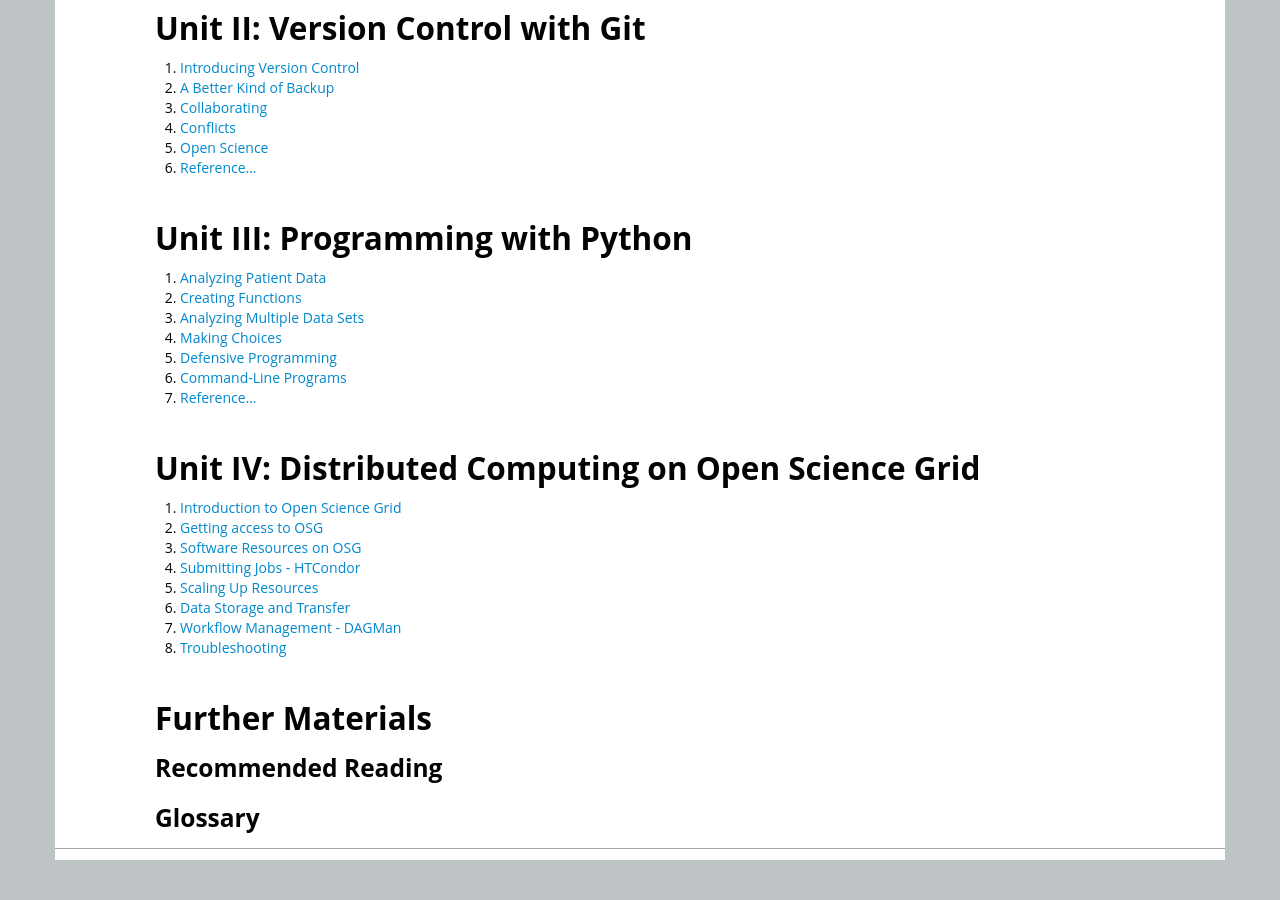
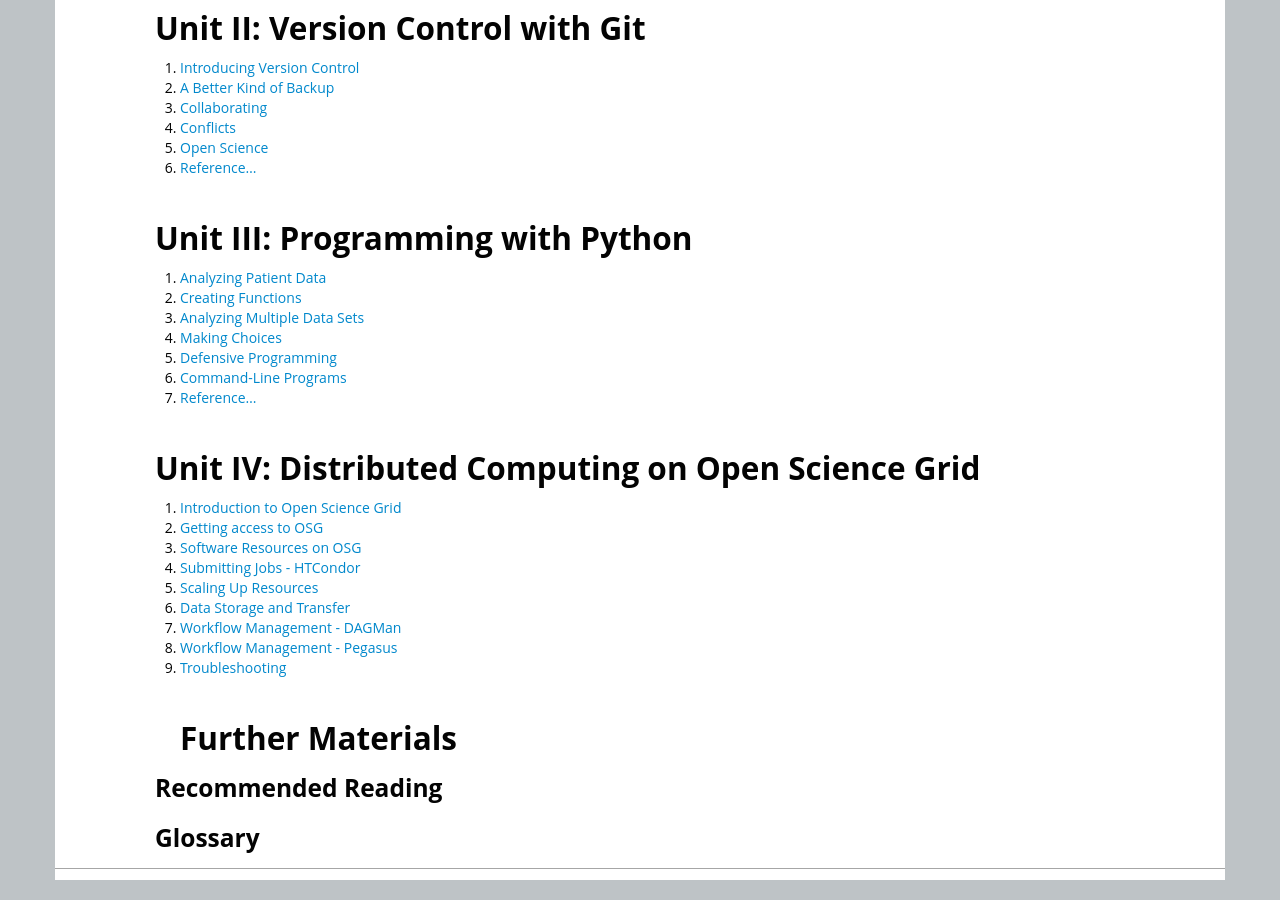
Before and after one commit to SWC-OSG-Workshop/2015-03-03-iupui, a Jekyll site: the page built from contents.md, in a window 1280 px wide and 900 px high, scrolled down 615 px. Built offline with Jekyll 4.4.1, drawn with Linux system fonts in a browser that asks for light colours.

Commit message:
include pegasus

```diff
--- a/_includes/header.html
+++ b/_includes/header.html
@@ -35,19 +35,19 @@
 -->
         <ul class="nav pull-right">
           <li id="nav-home">
-            <a href="http://swc-osg-workshop.github.io/2015-01-03-iupui/index.html"><h4> Home </h4> </a>
+            <a href="http://swc-osg-workshop.github.io/2015-03-03-iupui/index.html"><h4> Home </h4> </a>
           <li id="nav-setup">
-            <a href="http://swc-osg-workshop.github.io/2015-01-03-iupui/setup.html"> <h4> Setup </h4> </a>
+            <a href="http://swc-osg-workshop.github.io/2015-03-03-iupui/setup.html"> <h4> Setup </h4> </a>
           </li>
           <li id="nav-lessons">
-            <a href="http://swc-osg-workshop.github.io/2015-01-03-iupui/contents.html"> <h4> Lessons </h4> </a>
+            <a href="http://swc-osg-workshop.github.io/2015-03-03-iupui/contents.html"> <h4> Lessons </h4> </a>
           </li>
           <li id="nav-syllabus">
-            <a href="http://swc-osg-workshop.github.io/2015-01-03-iupui/syllabus.html"> <h4> Syllabus </h4> </a>
+            <a href="http://swc-osg-workshop.github.io/2015-03-03-iupui/syllabus.html"> <h4> Syllabus </h4> </a>
           </li>
 
           <li id="nav-Contacts">
-            <a href="http://swc-osg-workshop.github.io/2015-01-03-iupui/contacts.html"> <h4> Contacts </h4> </a>
+            <a href="http://swc-osg-workshop.github.io/2015-03-03-iupui/contacts.html"> <h4> Contacts </h4> </a>
           </li>
 <!--
           <form class="navbar-search" method="get" action="http://www.google.com/search">
--- a/contents.md
+++ b/contents.md
@@ -35,16 +35,15 @@
 7.  [Reference...](novice/ref/03-python.html)
 
 ## Unit IV: [Distributed Computing on Open Science Grid](novice/DHTC/index.html)
-1.  [Introduction to Open Science Grid](novice/DHTC/01-IntroGrid.html)
-2.  [Getting access to OSG ](novice/DHTC/02-ssh.html)
-3.  [Software Resources on OSG](novice/DHTC/03-OSGtour.html)
-4.  [Submitting Jobs  - HTCondor](novice/DHTC/04-HTCondor-Submitting.html)
-5.  [Scaling Up Resources ](novice/DHTC/04a-ScalingUp.html)
-6.  [Data Storage and Transfer](novice/DHTC/05-Stash.html)
-7.  [Workflow Management - DAGMan](novice/DHTC/06-dagman.html)
-8.  [Troubleshooting](novice/DHTC/07-TroubleShooting.html)
-
-
+1.  [Introduction to Open Science Grid](01-IntroGrid.html)
+2.  [Getting access to OSG ](02-ssh.html)
+3.  [Software Resources on OSG](03-OSGtour.html)
+4.  [Submitting Jobs  - HTCondor](04-HTCondor-Submitting.html)
+5.  [Scaling Up Resources ](04a-ScalingUp.html)
+6.  [Data Storage and Transfer](05-Stash.html)
+7.  [Workflow Management - DAGMan](06-dagman-namd.html)
+8.  [Workflow Management - Pegasus](06a-pegasus-namd.html)
+9.  [Troubleshooting](07-TroubleShooting.html)
 ## Further Materials
 
 ### [Recommended Reading](bib.html)
```
